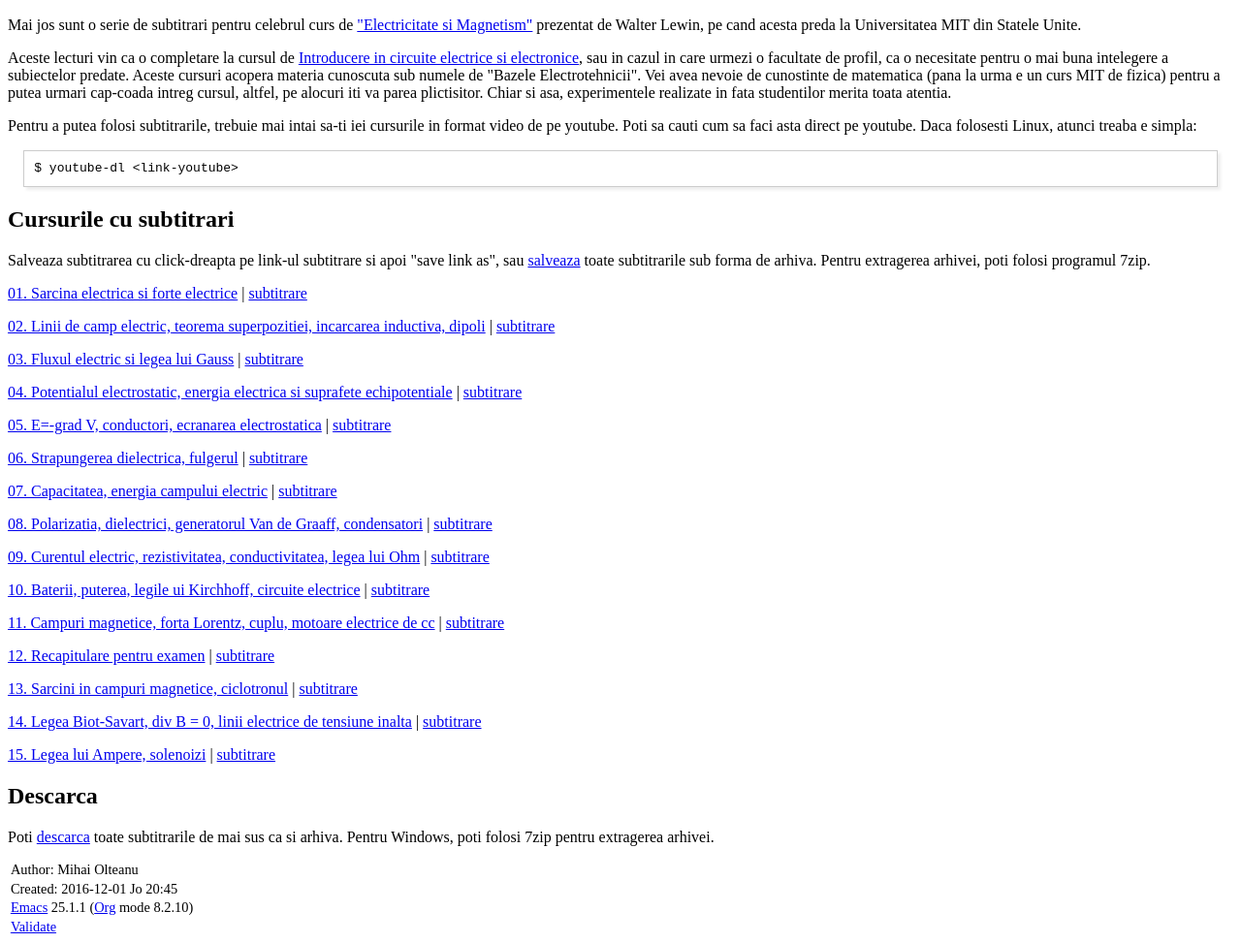
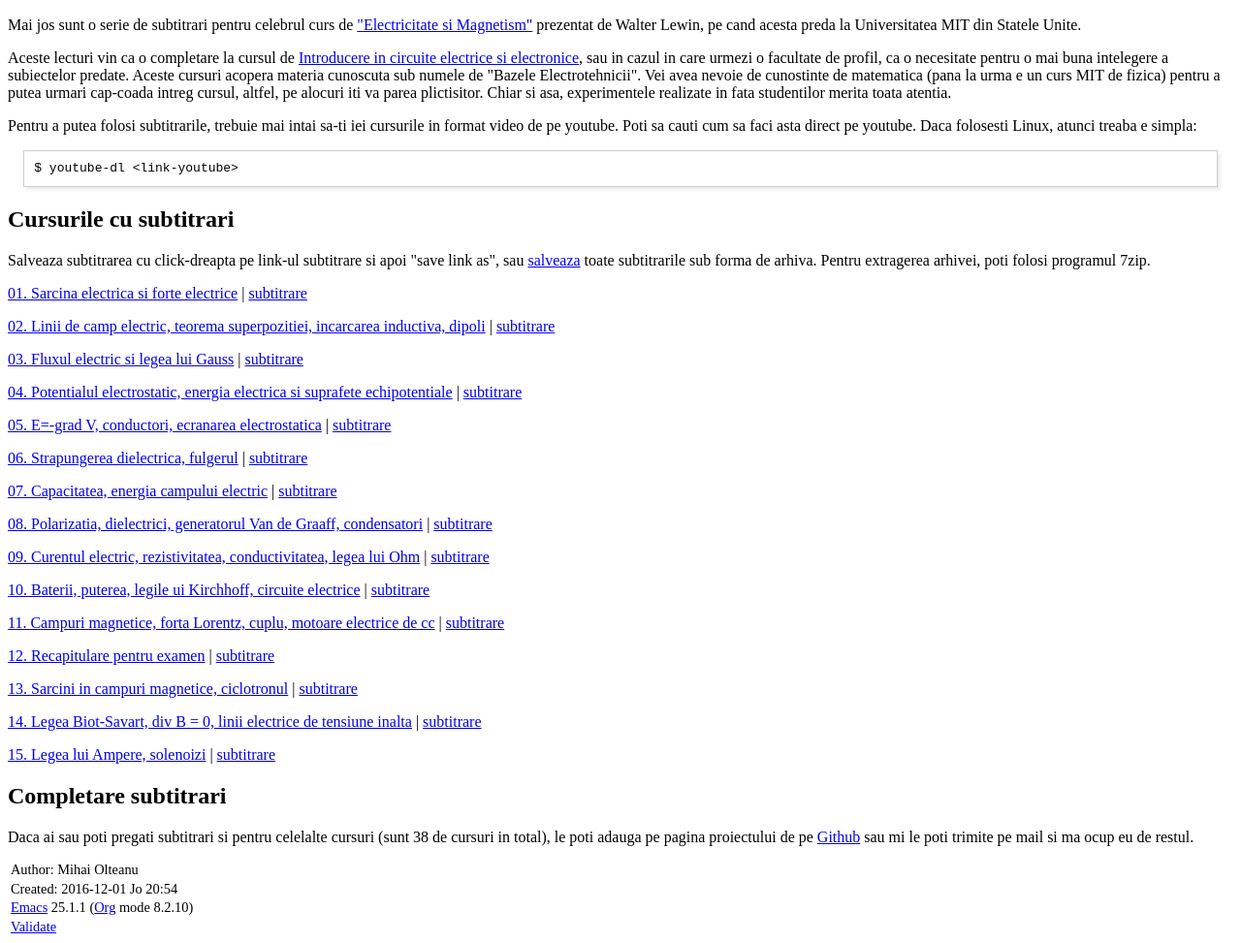
Before and after one commit to mihaiolteanu/802_ro, a plain HTML site: page index.html in a window 1280 px wide. Shown: the part 110-1083 px from the top of the page at 97% size. Drawn offline with Linux system fonts and the light colour scheme.

Commit message:
Update index page

```diff
--- a/index.html
+++ b/index.html
@@ -4,7 +4,7 @@
 <html xmlns="http://www.w3.org/1999/xhtml" lang="en" xml:lang="en">
 <head>
 <title>8.02 - Electricitate si magnetism (de Walter Lewin)</title>
-<!-- 2016-12-01 Jo 20:45 -->
+<!-- 2016-12-01 Jo 20:54 -->
 <meta  http-equiv="Content-Type" content="text/html;charset=utf-8" />
 <meta  name="generator" content="Org-mode" />
 <meta  name="author" content="Mihai Olteanu" />
@@ -245,18 +245,19 @@ echipotentiale</a>  |  <a href="Lect_04.ro.srt">subtitrare</a>
 </div>
 
 <div id="outline-container-sec-3" class="outline-2">
-<h2 id="sec-3">Descarca</h2>
+<h2 id="sec-3">Completare subtitrari</h2>
 <div class="outline-text-2" id="text-3">
 <p>
-Poti <a href="802_ro.tar.gz">descarca</a> toate subtitrarile de mai sus ca si arhiva. Pentru
-Windows, poti folosi 7zip pentru extragerea arhivei.
+Daca ai sau poti pregati subtitrari si pentru celelalte cursuri (sunt
+38 de cursuri in total), le poti adauga pe pagina proiectului de pe
+<a href="https://github.com/mihaiolteanu/802_ro">Github</a> sau mi le poti trimite pe mail si ma ocup eu de restul.
 </p>
 </div>
 </div>
 </div>
 <div id="postamble" class="status">
 <p class="author">Author: Mihai Olteanu</p>
-<p class="date">Created: 2016-12-01 Jo 20:45</p>
+<p class="date">Created: 2016-12-01 Jo 20:54</p>
 <p class="creator"><a href="http://www.gnu.org/software/emacs/">Emacs</a> 25.1.1 (<a href="http://orgmode.org">Org</a> mode 8.2.10)</p>
 <p class="validation"><a href="http://validator.w3.org/check?uri=referer">Validate</a></p>
 </div>
```
Also changed, not shown: 1 other file.
